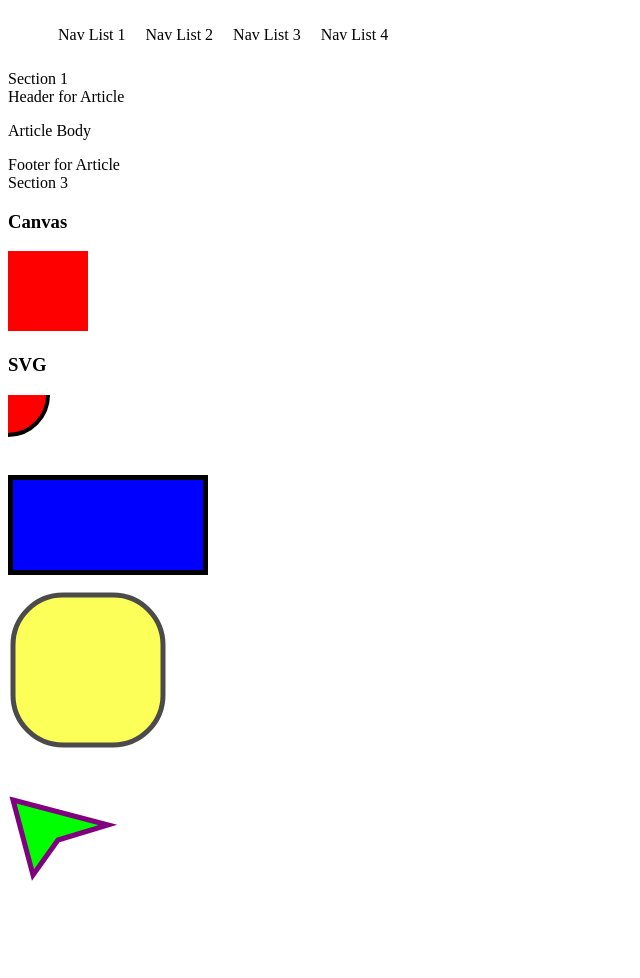
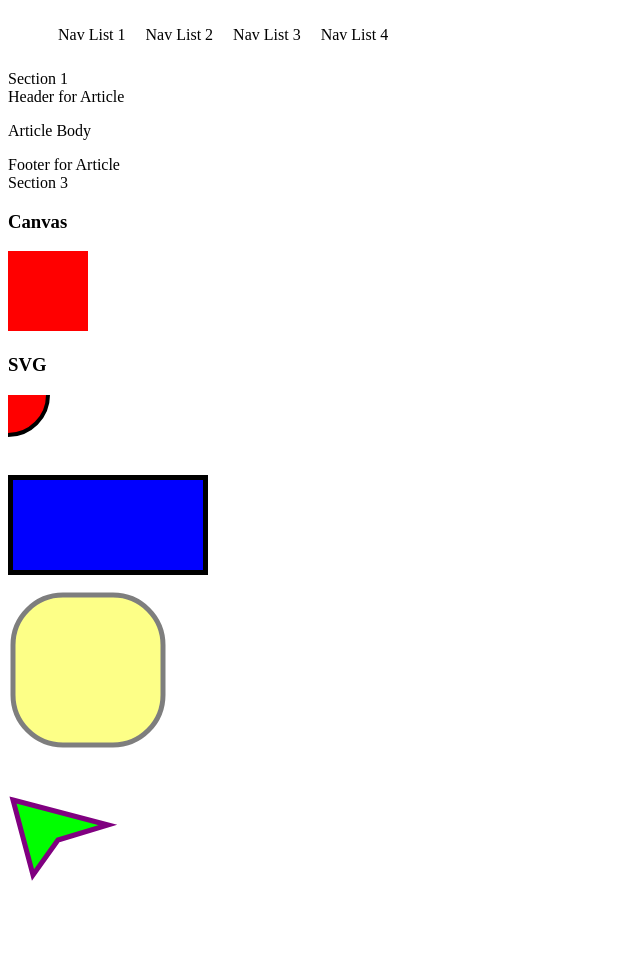
Before and after one commit to jugal13/learn-web, a plain HTML site: page HTML/learn_html5_tags/index.html in a window 1280 px wide. Shown: the whole page, without its empty margins (0-640 px from the left). Drawn offline with Linux system fonts and the light colour scheme.

Commit message:
added gitignore

```diff
--- a/HTML/learn_html5_tags/index.html
+++ b/HTML/learn_html5_tags/index.html
@@ -50,7 +50,7 @@
         <rect width="200" height="100" style="fill:rgb(0,0,255); stroke-width:10; stroke:rgb(0,0,0)" />
       </svg>
       <svg width="200" height="200">
-        <rect x="5" y="20" rx="50" ry="50" width="150" height="150" style="fill: rgba(251, 255, 0, 0.932); stroke: black; stroke-width: 5; opacity: 0.7" />
+        <rect x="5" y="20" rx="50" ry="50" width="150" height="150" style="fill: rgba(251, 255, 0, 0.932); stroke: black; stroke-width: 5; opacity: 0.5" />
       </svg>
       <svg width="300" height="200">
         <polygon points="5, 25 100, 50 50, 65 25, 100" style="fill:lime; stroke: purple; stroke-width: 5; fill-rule: evenodd;" />
```
Also changed, not shown: 1 other file.
